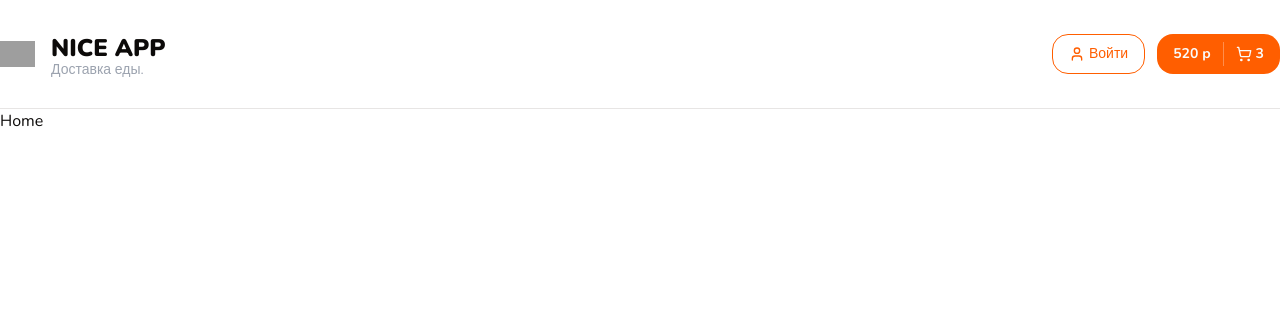
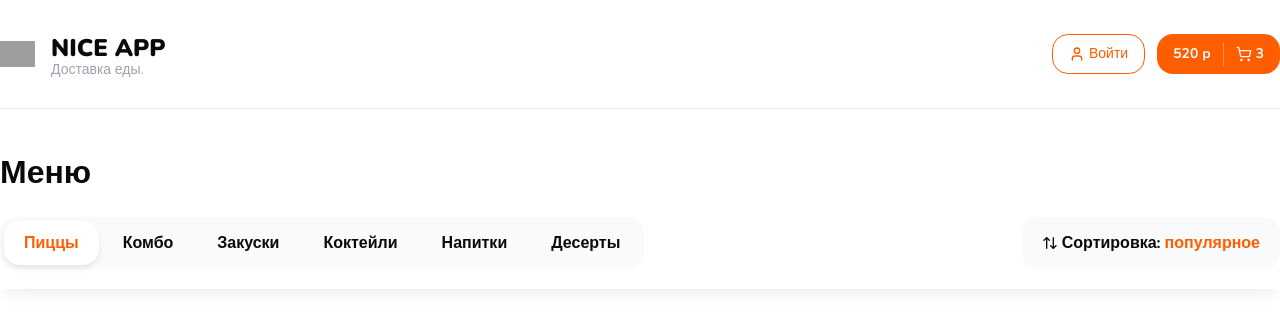
Before and after one commit to Mitrofanna/nice-app, a Next.js app: page / in a window 1280 px wide. Shown: the top 330 px of the page. Built offline with nearby package versions, Linux system fonts and the light colour scheme; grey boxes are pictures that could not be loaded.

Commit message:
верстка категории и сортировки

```diff
--- a/app/page.tsx
+++ b/app/page.tsx
@@ -1,5 +1,13 @@
-import { Button } from '@/components/ui/button';
+import { Container, Title, TopBar } from '@/components/shared';
 
 export default function Home() {
-  return <div>Home</div>;
+  return (
+    <>
+      <Container className="mt-10">
+        <Title text="Меню" size="lg" className="font-extrabold" />
+      </Container>
+      <TopBar />
+      <div style={{ height: '3000px' }}></div>
+    </>
+  );
 }
--- /dev/null
+++ b/components/shared/categories.tsx
@@ -0,0 +1,26 @@
+import { cn } from '@/lib/utils';
+import React from 'react';
+
+interface Props {
+  className?: string;
+}
+
+const cats = ['Пиццы', 'Комбо', 'Закуски', 'Коктейли', 'Напитки', 'Десерты'];
+const activeIndex = 0;
+
+export const Categories: React.FC<React.PropsWithChildren<Props>> = ({ className }) => {
+  return (
+    <div className={cn('inline-flex gap-1 bg-gray-50 p-1 rounded-2xl', className)}>
+      {cats.map((cat, index) => (
+        <a
+          className={cn(
+            'flex items-center font-bold h-11  rounded-2xl px-5',
+            activeIndex === index && 'bg-white shadow-md shadow-gray-200 text-primary',
+          )}
+          key={index}>
+          <button>{cat}</button>
+        </a>
+      ))}
+    </div>
+  );
+};
--- a/components/shared/header.tsx
+++ b/components/shared/header.tsx
@@ -1,5 +1,5 @@
 import React from 'react';
-import { Container } from './container';
+import { Container } from './index';
 import { cn } from '@/lib/utils';
 import Image from 'next/image';
 import { Button } from '../ui/index';
--- /dev/null
+++ b/components/shared/index.ts
@@ -0,0 +1,6 @@
+export { TopBar } from './top-bar';
+export { Categories } from './categories';
+export { Container } from './container';
+export { Header } from './header';
+export { Title } from './title';
+export { SortPopup } from './sort-popup';
--- /dev/null
+++ b/components/shared/sort-popup.tsx
@@ -0,0 +1,21 @@
+import { cn } from '@/lib/utils';
+import { ArrowUpDown } from 'lucide-react';
+import React from 'react';
+
+interface Props {
+  className?: string;
+}
+
+export const SortPopup: React.FC<Props> = ({ className }) => {
+  return (
+    <div
+      className={cn(
+        'inline-flex items-center gap-1 bg-gray-50 px-5 h-[52px] rounded-2xl cursor-pointer',
+        className,
+      )}>
+      <ArrowUpDown size={16} />
+      <b>Сортировка:</b>
+      <b className="text-primary">популярное</b>
+    </div>
+  );
+};
--- /dev/null
+++ b/components/shared/title.tsx
@@ -0,0 +1,36 @@
+import clsx from 'clsx';
+import React from 'react';
+
+type TitleSize = 'xs' | 'sm' | 'md' | 'lg' | 'xl' | '2xl';
+
+interface Props {
+  size?: TitleSize;
+  className?: string;
+  text: string;
+}
+
+export const Title: React.FC<Props> = ({ text, size = 'sm', className }) => {
+  const mapTagBySize = {
+    xs: 'h5',
+    sm: 'h4',
+    md: 'h3',
+    lg: 'h2',
+    xl: 'h1',
+    '2xl': 'h1',
+  } as const;
+
+  const mapClassNameBySize = {
+    xs: 'text-[16px]',
+    sm: 'text-[22px]',
+    md: 'text-[26px]',
+    lg: 'text-[32px]',
+    xl: 'text-[40px]',
+    '2xl': 'text-[48px]',
+  } as const;
+
+  return React.createElement(
+    mapTagBySize[size],
+    { className: clsx(mapClassNameBySize[size], className) },
+    text,
+  );
+};
--- /dev/null
+++ b/components/shared/top-bar.tsx
@@ -0,0 +1,17 @@
+import { cn } from '@/lib/utils';
+import { Container, Categories, SortPopup } from './index';
+
+interface Props {
+  className?: string;
+}
+
+export const TopBar: React.FC<Props> = ({ className }) => {
+  return (
+    <div className={cn('sticky top-0 bg-white py-5 shadow-lg shadow-black/5 z-10', className)}>
+      <Container className="flex items-center justify-between">
+        <Categories />
+        <SortPopup />
+      </Container>
+    </div>
+  );
+};
```
